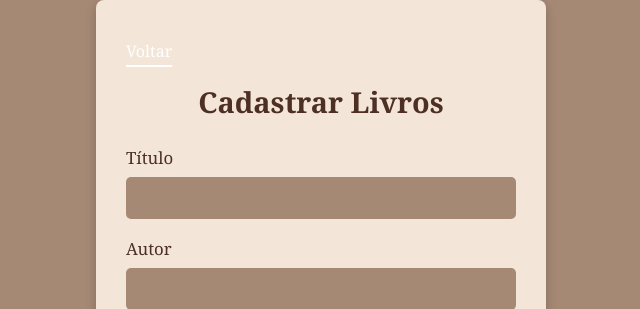
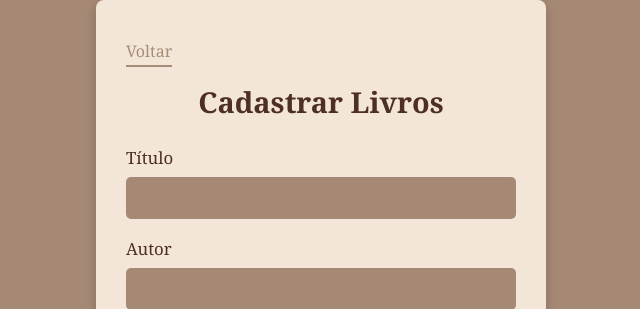
Before and after one commit to Lyandra21cruz/AcervoOnline, a PHP site: page /Views/adm/cadastrar_Livro.php in a window 1280 px wide. Shown: the top 309 px of the page, without its empty margins (319-959 px from the left). Run offline with PHP 8.4, Linux system fonts and the light colour scheme.

Commit message:
voltar do cadastrar

```diff
--- a/Views/adm/cadastrar_Livro.php
+++ b/Views/adm/cadastrar_Livro.php
@@ -100,10 +100,10 @@
         .btn-voltar {
             display: inline-block;
             margin-bottom: 15px;
-            color: #fff;
+            color: #A78D78;
             font-size: 1rem;
             text-decoration: none;
-            border-bottom: 2px solid #fff;
+            border-bottom: 2px solid #A78D78;
             padding-bottom: 3px;
             transition: 0.3s;
         }
```
